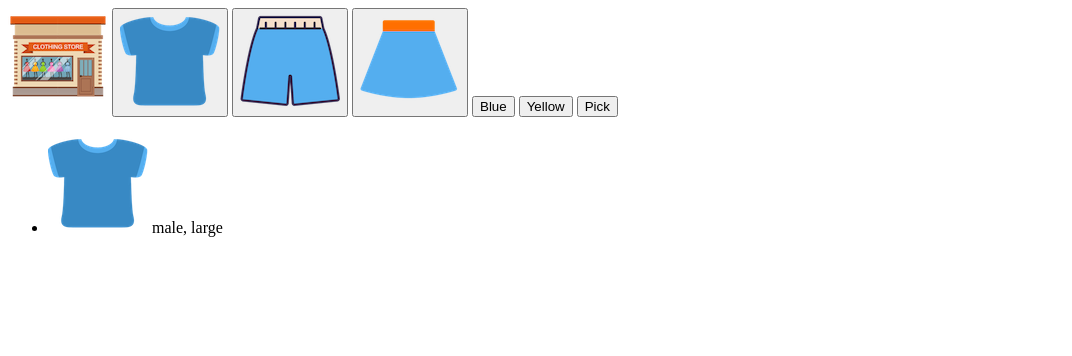
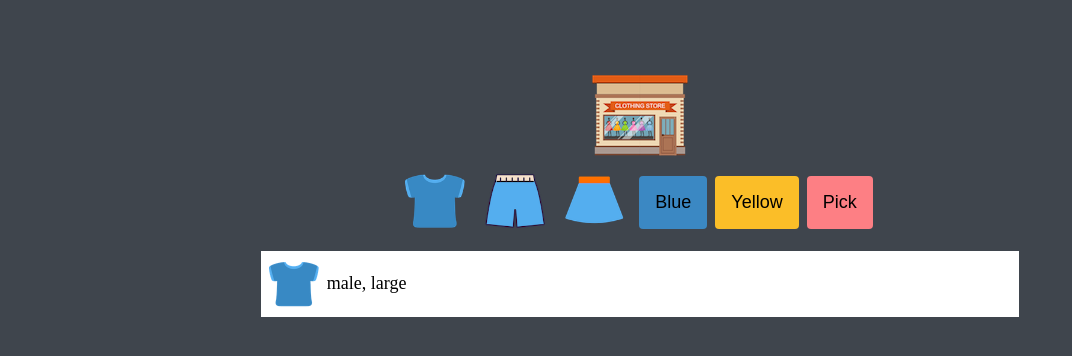
Before and after one commit to developerpark2348/shoppingtemplate, a plain HTML site: page index.html in a window 1280 px wide. Shown: the whole page, without its empty margins (0-1072 px from the left). Drawn offline with Linux system fonts and the light colour scheme.

Commit message:
Add css
Add css

```diff
--- a/index.html
+++ b/index.html
@@ -11,12 +11,20 @@
     <!-- Logo -->
     <img src="img/logo.png" alt="Logo" class="logo">
     <!-- Buttons -->
-    <button class="btn"><img src="img/blue_t.png" alt="tshirt" class="imgBtn"></button>
-    <button class="btn"><img src="img/blue_p.png" alt="pants" class="imgBtn"></button>
-    <button class="btn"><img src="img/blue_s.png" alt="skirt" class="imgBtn"></button>
+    <section class="buttons">
+    <button class="btn">
+      <img src="img/blue_t.png" alt="tshirt" class="imgBtn">
+    </button>
+    <button class="btn">
+      <img src="img/blue_p.png" alt="pants" class="imgBtn">
+    </button>
+    <button class="btn">
+      <img src="img/blue_s.png" alt="skirt" class="imgBtn">
+    </button>
     <button class="btn colorBtn blue">Blue</button>
     <button class="btn colorBtn yellow">Yellow</button>
     <button class="btn colorBtn pink">Pick</button>
+    </section>
     <!-- Items-->
     <ul class="items">
       <li class="item">
--- a/style.css
+++ b/style.css
@@ -6,8 +6,137 @@
   --color-yellow: #fbbe28;
   --color-pink: #fd7f84;
   --color-light-grey: #dfdfdf;
+
+  /* size */
+  --size-button: 60px;
+  --font-size: 18px;
+  --base-space: 8px;
+  --size-border: 4px;
+  --size-thumbnail: 50px;
+
+  /* animation */
+  --animation-duration: 300ms;
+}
+/* border vs outline : border가 outline보다 안에 있으며, 기능은 비슷하다 mdn 참조 */
+
+body {
+  height: 100vh;
+  /* viewportheight = 사용자의 화면의 100%를 뜻함. (바디의 크기를 화면의 100%로 채움)*/
+  background-color: var(--color-black);
+  /* 배경색을 변수--color-black즉 #3f454d로 바꿈. (바디의 배경색을 검은색으로) */
+  display: flex;
+  /* 디스플레이를 flex로 바꿈. (body내의 내용들이 한 줄에 나오게 함.) */
+  flex-direction: column;
+  /* flex디스플레이의 방향을 column으로 설정함. (가로로 정렬되어있던 내용이 세로로 정렬됨.) */
+  justify-content: center;
+  /* body의 내용을 (가로기준) 중앙으로 정렬. (왼쪽에서부터 시작되었던 콘텐츠들이 중앙으로 정렬됨.) */
+  align-items: center;
+  /* body의 내용을 (세로기준) 중앙으로 정렬. (위쪽부터 시작되었던 콘텐츠들이 중앙으로 정렬됨.) */
 }
 
-* {
-  box-sizing: border-box;
+.logo {
+  cursor: pointer;
+  /* 클래스의 커서를 포인터로 바꿈. (로고클래스에 마우스 커서가 간다면 커서를 포인터로 병경함.)*/
+  transition: transform var(--animation-duration) ease;
+  /* 클래스내의 변경점이 변수(300ms)에 걸쳐 변하게하고 ease하게 변경시킨다. */
 }
+
+.btn {
+  background-color: transparent;
+  /* 클래스의 배경색을 투명색으로 바꿈. (btn클래스 전체의 배경색을 투명으로 바꾼다.) */
+  border: none;
+  /* 클래스의 테두리를 none으로 바꿈. (btn클래스 테두리를 없엔다.) */
+  outline: none;
+  /* 클래스의 아웃라인을 none으로 바꿈. (btn클래스의 아웃라인을 없엔다.) */
+  cursor: pointer;
+  /* 클래스의 커서를 포인터로 바꿈. (btn클래스에 마우스 커서가 간다면 커서를 포인터로 병경함.)*/
+  transition: transform var(--animation-duration) ease;
+  /* 클래스내의 변경점이 변수(300ms)에 걸쳐 변하게하고 ease하게 변경시킨다. */
+  margin-right: var(--base-space);
+  /* 클래스의 오른쪽 마진을 변수로 지정한다. */
+}
+
+.btn:hover,
+.logo:hover {
+  transform: scale(1.1);
+  /* logo클래스,btn클래스:hover시 크기를 1.1배함.
+  (로고클래스에 마우스가 올라가면(hover) 로고의 크기 1.1배.) */
+}
+
+.buttons {
+  display: flex;
+  /* 디스플레이를 flex로 바꿈. (buttons내의 내용들이 한 줄에 나오게 함.) */
+  align-items: center;
+  /* buttons클래스의 내용을 (세로기준) 중앙으로 정렬. (위부터 시작되었던 콘텐츠들이 중앙으로 정렬됨.) */
+}
+
+.imgBtn {
+  width: var(--size-button);
+  /* 클래스의 width(가로크기)를 변수로 지정한다. */
+  height: var(--size-button);
+  /* 클래스의 height(세로크기)를 변수로 지정한다. */
+}
+
+.colorBtn {
+  font-size: var(--font-size);
+  /* 클래스의 사이즈를 변수로 지정한다. */
+  padding: calc(var(--base-space) * 2);
+  /* 클래스의 패딩을 변수(8px) * 2로 지정한다. */
+  border-radius: var(--size-border);
+  /* 클래스의 border을 변수로 지정한다. */
+}
+
+.blue {
+  background-color: var(--color-blue);
+  /* 클래스의 배경색을 변수(blue)로 지정한다. */
+}
+
+.yellow {
+  background-color: var(--color-yellow);
+  /* 클래스의 배경색을 변수(yellow)로 지정한다. */
+}
+
+.pink {
+  background-color: var(--color-pink);
+  /* 클래스의 배경색을 변수(pink)로 지정한다. */
+}
+
+.items {
+  width: 60%;
+  /* 클래스의 width(가로크기)를 60%로 지정한다. */
+  height: 60%;
+  /* 클래스의 height(세로크기)를 60%로 지정한다. */
+  list-style: none;
+  /* 클래스의 리스트 스타일을 없엔다. (여기선 ul list의 -과 같은 스타일)*/
+  padding-left: 0;
+  /* 클래스의 좌측 패딩을 0으로 지정한다. */
+  overflow-y: scroll;
+  /* items클래스 내에서만 y축으로 스크롤이 되도록 스크롤을 지정함. */
+}
+
+.item {
+  background-color: var(--color-white);
+  /* 클래스의 배경색을 변수(whie)로 지정한다. */
+  display: flex;
+  /* 디스플레이를 flex로 바꿈. (item내의 내용들이 한 줄에 나오게 함.) */
+  align-items: center;
+  /* 클래스의 내용을 (세로기준) 중앙으로 정렬. (위쪽부터 시작되었던 콘텐츠들이 중앙으로 정렬됨.) */
+  padding: var(--base-space);
+  /* 클래스의 padding을 변수로 지정한다. */
+  margin-bottom: var(--base-space);
+  /* 클래스의 밑쪽 마진을 변수로 지정한다. */
+}
+
+.item__thumbnail {
+  width: var(--size-thumbnail);
+  /* 클래스의 width(가로크기)를 변수로 지정한다. */
+  height: var(--size-thumbnail);
+  /* 클래스의 width(가로크기)를 변수로 지정한다. */
+}
+
+.item__description {
+  margin-left: var(--base-space);
+  /* 클래스의 왼쪽 마진을 변수만큼 지정한다. */
+  font-size: var(--font-size);
+  /* 클래스의 폰트 사이즈를 변수로 지정한다. */
+}
```
